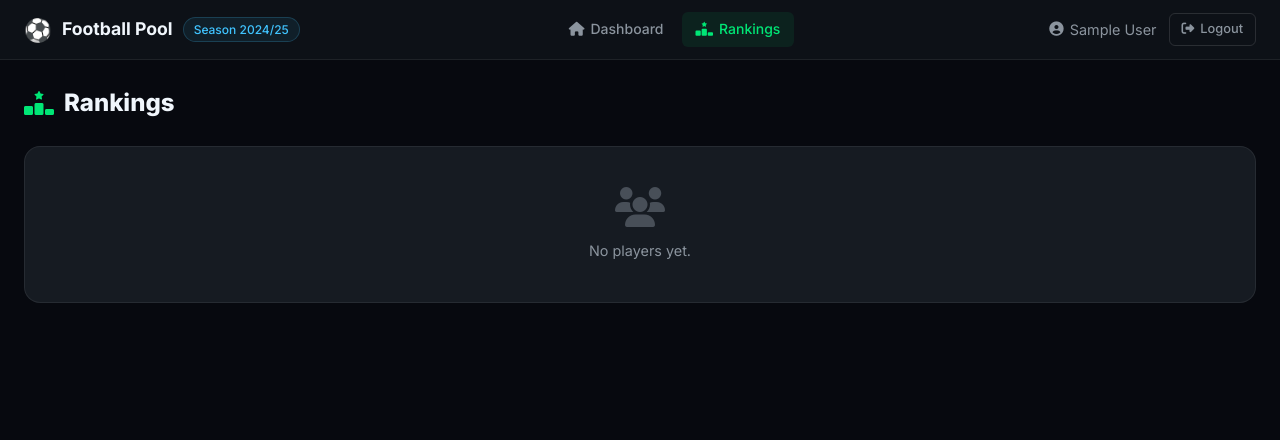
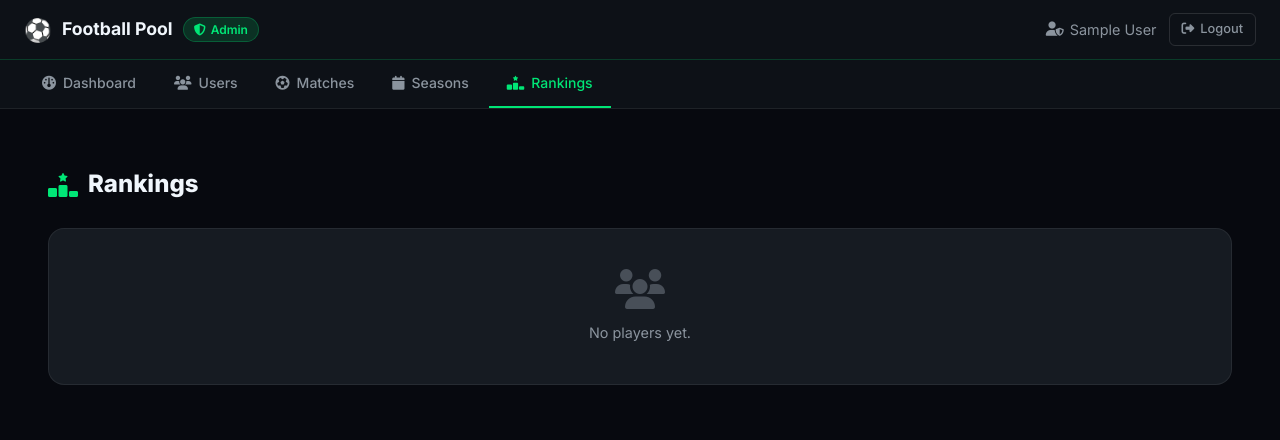
Before and after one commit to g-p-b/football-pool-website, a Flask app: page /rankings in a window 1280 px wide. Shown: the top 440 px of the page. Run offline with Flask 3, Linux system fonts and the light colour scheme; the visitor is signed in with stand-in values (Sample User, id 1); data comes from the database, SQL or seed files in the repository; data that the repository does not hold is empty.

Commit message:
Fix Rankings visibility, database persistence, and admin nav
- Add Rankings tab to admin navbar
- Rankings page uses correct layout for both admin and regular users
- DATABASE_PATH env var support so Railway Volume keeps DB alive between deploys
- Fix leftover datetime import bug in dashboard route

Co-Authored-By: Claude Sonnet 4.6 <noreply@anthropic.com>

```diff
--- a/database.py
+++ b/database.py
@@ -2,7 +2,7 @@ import sqlite3
 import os
 from werkzeug.security import generate_password_hash
 
-DB_PATH = os.path.join(os.path.dirname(__file__), 'football_pool.db')
+DB_PATH = os.environ.get('DATABASE_PATH', os.path.join(os.path.dirname(__file__), 'football_pool.db'))
 
 
 def get_db():
--- a/templates/admin/base.html
+++ b/templates/admin/base.html
@@ -34,6 +34,9 @@
     <a href="/admin/seasons" class="tab {% if '/admin/seasons' in request.path %}active{% endif %}">
         <i class="fa fa-calendar"></i> Seasons
     </a>
+    <a href="/rankings" class="tab {% if '/rankings' in request.path %}active{% endif %}">
+        <i class="fa fa-ranking-star"></i> Rankings
+    </a>
 </div>
 
 <div class="admin-container">
--- a/templates/base.html
+++ b/templates/base.html
@@ -11,7 +11,7 @@
     {% block head %}{% endblock %}
 </head>
 <body>
-{% block body %}{% endblock %}
+{% block body %}{% block content %}{% endblock %}{% endblock %}
 <div id="toast" class="toast"></div>
 <script src="/static/js/main.js"></script>
 {% block scripts %}{% endblock %}
--- a/templates/rankings.html
+++ b/templates/rankings.html
@@ -1,26 +1,24 @@
-{% extends "base.html" %}
+{% extends "admin/base.html" if session.is_admin else "base.html" %}
 {% block title %}Rankings — Football Pool{% endblock %}
-{% block body %}
+{% block content %}
+{% if not session.is_admin %}
 <nav class="navbar">
     <div class="nav-brand">
         <span>⚽</span> Football Pool
         {% if selected_season %}<span class="season-badge">{{ selected_season['name'] }}</span>{% endif %}
     </div>
     <div class="nav-links">
-        <a href="/dashboard" class="nav-link">
-            <i class="fa fa-house"></i> Dashboard
-        </a>
-        <a href="/rankings" class="nav-link active">
-            <i class="fa fa-ranking-star"></i> Rankings
-        </a>
+        <a href="/dashboard" class="nav-link"><i class="fa fa-house"></i> Dashboard</a>
+        <a href="/rankings" class="nav-link active"><i class="fa fa-ranking-star"></i> Rankings</a>
     </div>
     <div class="nav-right">
         <span class="nav-user"><i class="fa fa-user-circle"></i> {{ session.display_name }}</span>
         <a href="/logout" class="btn btn-ghost btn-sm"><i class="fa fa-right-from-bracket"></i> Logout</a>
     </div>
 </nav>
+{% endif %}
 
-<div class="page-container">
+<div class="{% if session.is_admin %}admin-container{% else %}page-container{% endif %}">
     <div class="page-header">
         <h1 style="font-size:1.5rem;font-weight:800;display:flex;align-items:center;gap:10px;">
             <i class="fa fa-ranking-star" style="color:var(--green)"></i> Rankings
@@ -144,4 +142,4 @@
     </div>
     {% endif %}
 </div>
-{% endblock %}
+{% endblock content %}
```
